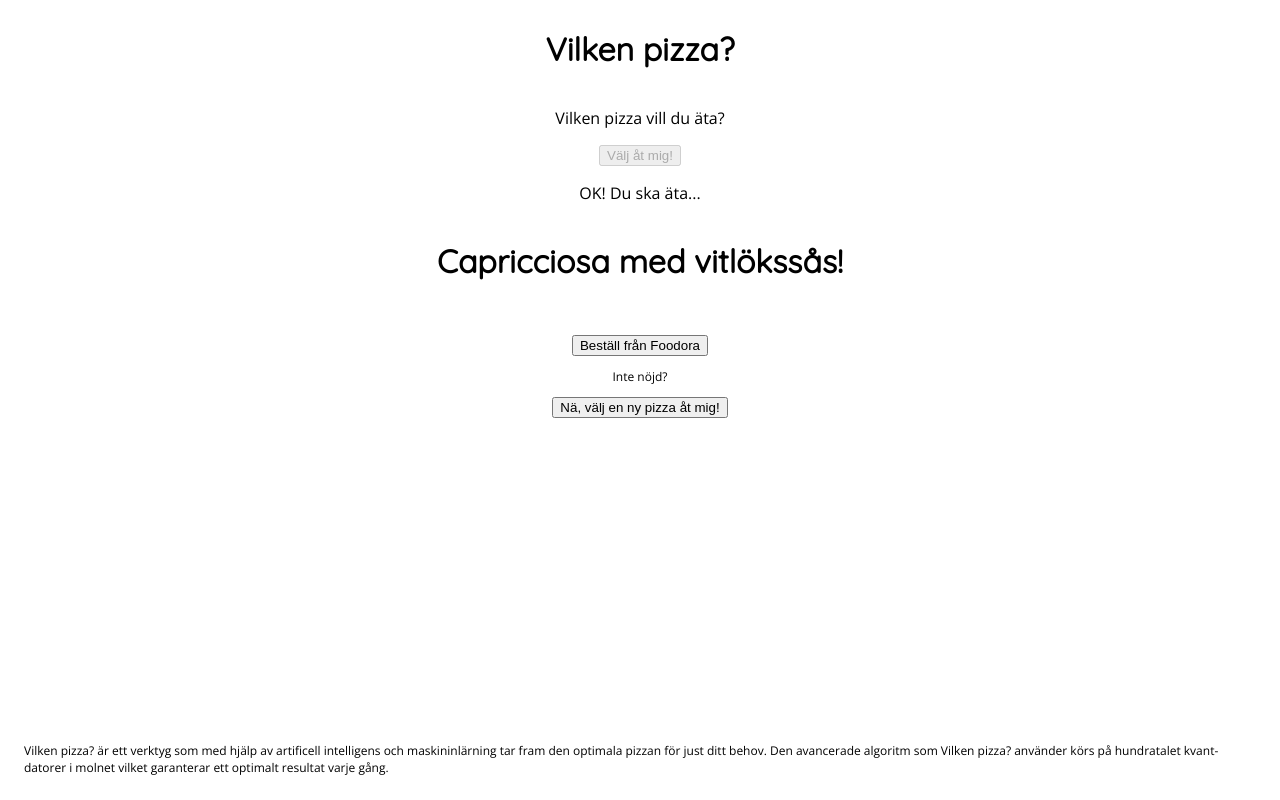
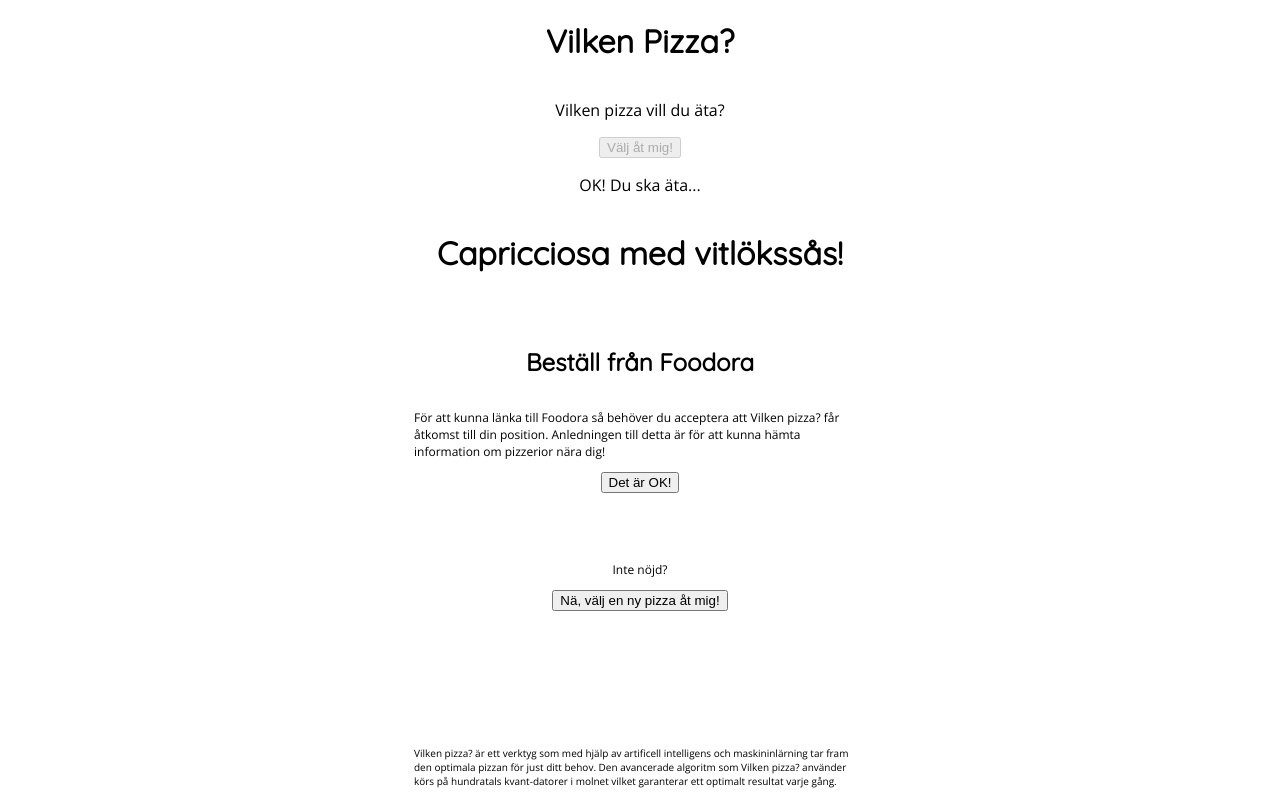
Before and after one commit to paer/vilkenpizza, a Gatsby site: page / in a window 1280 px wide. Both pictures are taken after a click on the button "Välj åt mig!". Built offline with nearby package versions, Linux system fonts and the light colour scheme; Gatsby itself is replaced by a stand-in of ours.

Commit message:
fix foodora link.

```diff
--- a/src/pages/index.tsx
+++ b/src/pages/index.tsx
@@ -2,6 +2,20 @@ import React, { Dispatch, useState } from "react";
 
 const pizzas = ["Vesuvio", "Capricciosa", "Kebabpizza"];
 const sauces = ["", "kebabsås", "vitlökssås"];
+const dialogues = [
+  {
+    app: "Inte nöjd?",
+    user: "Nä, välj en ny pizza åt mig!",
+  },
+  {
+    app: "Nu är du väl nöjd?",
+    user: "Nej, jag är fortfarande inte nöjd!",
+  },
+  {
+    app: "Du fick tre chanser. Inte en chans att du inte är nöjd nu!",
+    user: "Tack! Jag är nöjd nu.",
+  },
+];
 
 const randomPizza = () => {
   const randomIndex = Math.floor(Math.random() * pizzas.length);
@@ -15,33 +29,70 @@ const randomSauce = () => {
 
 export default function Home() {
   const [pizza, setPizza]: [string | null, Dispatch<any>] = useState(null);
+  const [position, setPosition]: [Position, Dispatch<any>] = useState(null);
   const [clicked, setClicked]: [boolean, Dispatch<any>] = useState(false);
-  const [pizzaLoading, setPizzaLoading]: [boolean, Dispatch<any>] = useState(false);
+  const [{ pizzaLoading, nLoaded }, setPizzaLoading]: [
+    { pizzaLoading: boolean; nLoaded: number },
+    Dispatch<any>
+  ] = useState({
+    pizzaLoading: false,
+    nLoaded: -1,
+  });
 
-  // constructor(props) {
-  //   super(props);
+  const timeout = (delay: number) => {
+    return new Promise(res => setTimeout(res, delay));
+  };
 
-  // }
-  function timeout(delay: number) {
-    return new Promise(res => setTimeout(res, delay));
+  const constructPizzaWithSauce = (pizza: string, sauce: string): string => {
+    return `${pizza}${sauce ? ` med ${sauce}` : ""}`;
+  };
+
+  const constructFoodoraUrl = (position: Position, pizza: string): string => {
+    return `https://www.foodora.se/restaurants/new?lat=${position.coords.latitude}&lng=${position.coords.longitude}&vertical=restaurants&query=${pizza}`;
+  };
+
+  const getPosition = async (): Promise<Position> => {
+    const position: Position = await new Promise((res, rej) =>
+      navigator.geolocation.getCurrentPosition(
+        position => {
+          res(position);
+        },
+        error => {
+          rej(error);
         }
+      )
+    );
+    return position;
+  };
+
+  const confirmPosition = async () => {
+    const position = await getPosition();
+    setPosition(position);
+  };
+
+  const orderPizza = () => {
+    const foodoraUrl = constructFoodoraUrl(position, pizza);
+    window.open(foodoraUrl, "_blank");
+  };
 
   const setRandomPizza = async () => {
     setClicked(true);
-    setPizzaLoading(true);
+    setPizzaLoading({ pizzaLoading: true, nLoaded });
     const pizza = randomPizza();
     const sauce = randomSauce();
 
-    const pizzaWithSauce = `${pizza}${sauce ? ` med ${sauce}` : ""}`;
+    const pizzaWithSauce = constructPizzaWithSauce(pizza, sauce);
     setPizza(pizzaWithSauce);
     await timeout(2000);
-    setPizzaLoading(false);
+    setPizzaLoading({ pizzaLoading: false, nLoaded: nLoaded + 1 });
   };
 
   // render() {
   return (
+    <>
       <div className="main">
-      <h1>Vilken pizza?</h1>
+        <div className="content">
+          <h1>Vilken Pizza?</h1>
           <p>Vilken pizza vill du äta?</p>
           <button disabled={clicked} onClick={setRandomPizza}>
             Välj åt mig!
@@ -51,17 +102,29 @@ export default function Home() {
           <p></p>
           {!pizzaLoading && pizza && (
             <>
-          <button>Beställ från Foodora</button>
-          <p className="small">Inte nöjd?</p>
-          <button onClick={setRandomPizza}>Nä, välj en ny pizza åt mig!</button>
+              <h2>Beställ från Foodora</h2>
+              <p className="pos-info">
+                För att kunna länka till Foodora så behöver du acceptera att Vilken pizza? får åtkomst till din
+                position. Anledningen till detta är för att kunna hämta information om pizzerior nära dig!
+              </p>
+              {!position && <button onClick={confirmPosition}>Det är OK!</button>}
+              {position && <button onClick={orderPizza}>Till Foodora!</button>}
+              <div className="spacer"></div>
+              <p className="small">{dialogues[nLoaded]?.app}</p>
+              <button disabled={nLoaded === 2} onClick={setRandomPizza}>
+                {dialogues[nLoaded]?.user}
+              </button>
+              <div className="spacer"></div>
             </>
           )}
+        </div>
         <footer>
           Vilken pizza? är ett verktyg som med hjälp av artificell intelligens och maskininlärning tar fram den optimala
-        pizzan för just ditt behov. Den avancerade algoritm som Vilken pizza? använder körs på hundratalet kvant-datorer
-        i molnet vilket garanterar ett optimalt resultat varje gång.
+          pizzan för just ditt behov. Den avancerade algoritm som Vilken pizza? använder körs på hundratals
+          kvant-datorer i molnet vilket garanterar ett optimalt resultat varje gång.
         </footer>
       </div>
+    </>
   );
   // }
 }
--- a/src/styles/global.css
+++ b/src/styles/global.css
@@ -1,35 +1,58 @@
 body {
   -webkit-font-smoothing: antialiased;
   -moz-osx-font-smoothing: grayscale;
+
+  min-height: 100vh;
+  margin: 0;
+  position: relative;
 }
 
 html {
   font-family: "Open Sans";
 }
 
-h1 {
+h1,
+h2 {
   font-family: "Quicksand";
   text-align: center;
 }
 
 footer {
-  position: absolute;
-  bottom: 0;
-  padding: 24px;
-  font-size: 12px;
+  font-size: 10px;
+  min-width: 150px;
+  max-width: 500px;
+  width: 100%;
+  padding: 12px 24px;
+  box-sizing: border-box;
 }
 
 .main {
   display: flex;
   flex-direction: column;
   align-items: center;
+  min-height: 100vh;
 }
 
-.pizza {
-  padding: 24px;
-  font-size: 24px;
+.pos-info {
+  font-size: 12px;
 }
 
 .small {
   font-size: 12px;
 }
+
+.spacer {
+  height: 56px;
+}
+
+.content {
+  flex: 1;
+  display: flex;
+  flex-direction: column;
+  align-items: center;
+  min-width: 150px;
+  max-width: 500px;
+  width: 100%;
+  padding: 0 24px;
+  box-sizing: border-box;
+}
```
Lines whose indentation alone changed are shown as unchanged.
